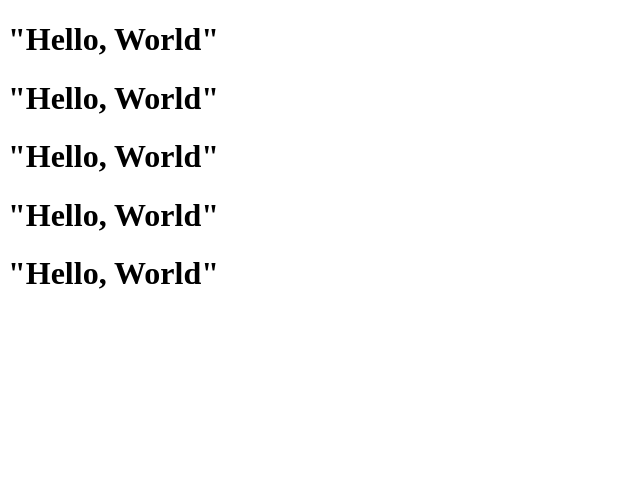
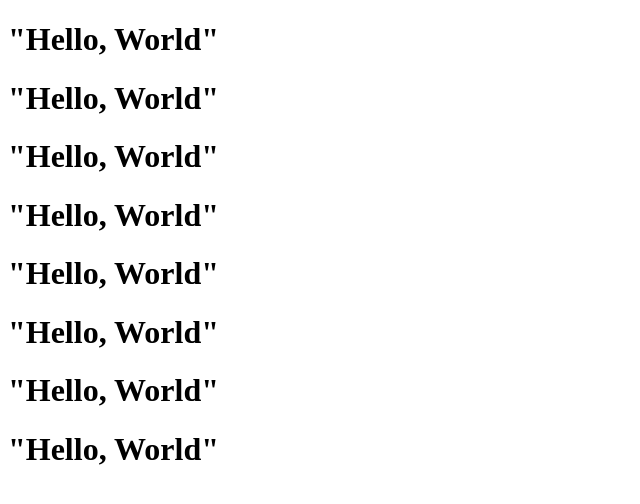
Before and after one commit to JoasRomero/Pr-ctica-Final, a plain HTML site: page index.html in a window 1280 px wide. Shown: the whole page, without its empty margins (0-640 px from the left). Drawn offline with Linux system fonts and the light colour scheme.

Commit message:
sistema 4

```diff
--- a/index.html
+++ b/index.html
@@ -11,5 +11,8 @@
     <h1>"Hello, World"</h1>
     <h1>"Hello, World"</h1>
     <h1>"Hello, World"</h1>
+    <h1>"Hello, World"</h1>
+    <h1>"Hello, World"</h1>
+    <h1>"Hello, World"</h1>
 </body>
 </html>
```
